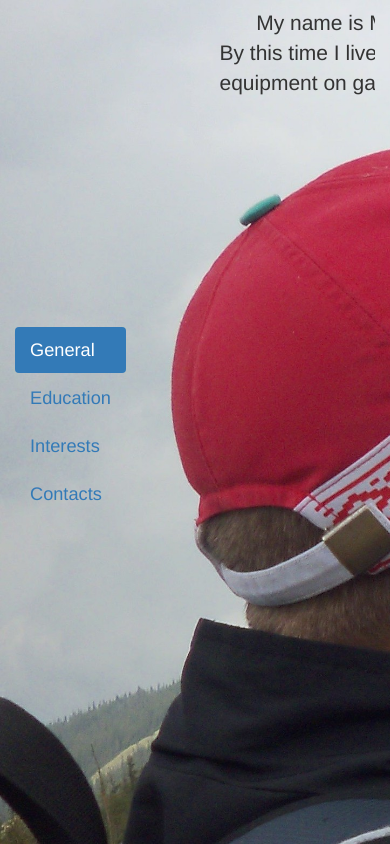
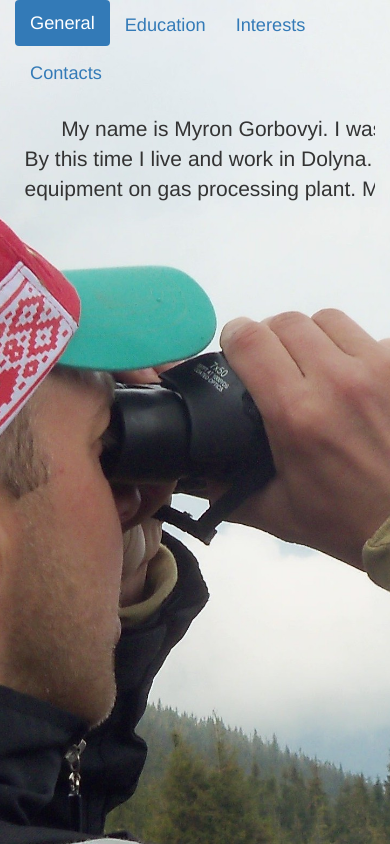
Before and after one commit to Gipotalamus/MGorSoftserveTestProject, an Angular app: page /general in a window 390 px wide. Built offline with nearby package versions, Linux system fonts and the light colour scheme.

Commit message:
responsive layout first try

```diff
--- a/src/app/app.component.css
+++ b/src/app/app.component.css
@@ -5,3 +5,15 @@
   display: flex;
   align-items: center;
 }
+@media (max-width: 600px) {
+  .menu {
+    height: auto;
+    display: block;
+    clear: both;
+    width: 100%;
+  }
+  .content {
+    display: block;
+    width: 100%;
+  }
+}
--- a/src/app/app.component.html
+++ b/src/app/app.component.html
@@ -1,6 +1,6 @@
-<div class="col-xs-6 menu vertical-align">
+<div class="menu col-xs-6 vertical-align">
     <app-menu></app-menu>
 </div>
-<div class="col-xs-6">
+<div class="content col-xs-6">
   <router-outlet></router-outlet>
 </div>
--- a/src/app/app.routes.ts
+++ b/src/app/app.routes.ts
@@ -2,6 +2,6 @@ import {Route} from '@angular/router';
 import {GeneralComponent} from "./general/general.component";
 
 export const routes: Route[] = [
-  {path: ':direction', component: GeneralComponent}
-  //{path: '', redirectTo: 'general', pathMatch: 'full'}
+  {path: ':direction', component: GeneralComponent},
+  {path: '', redirectTo: 'general', pathMatch: 'full'}
   ];
--- a/src/app/menu/menu.component.css
+++ b/src/app/menu/menu.component.css
@@ -1,3 +1,10 @@
 li {
   font-size: 1.3em;
 }
+
+@media (max-width: 600px) {
+  li {
+    float: left;
+  }
+
+}
--- a/src/index.html
+++ b/src/index.html
@@ -8,7 +8,7 @@
   <meta name="viewport" content="width=device-width, initial-scale=1">
   <link rel="icon" type="image/x-icon" href="favicon.ico">
 </head>
-<body style="background-image: url('assets/images/1.JPG'); background-size: cover">
+<body style="background-image: url('assets/images/1.JPG'); background-size: cover; background-position: center center; background-attachment: fixed;">
   <app-root>Loading...</app-root>
 </body>
 </html>
```
